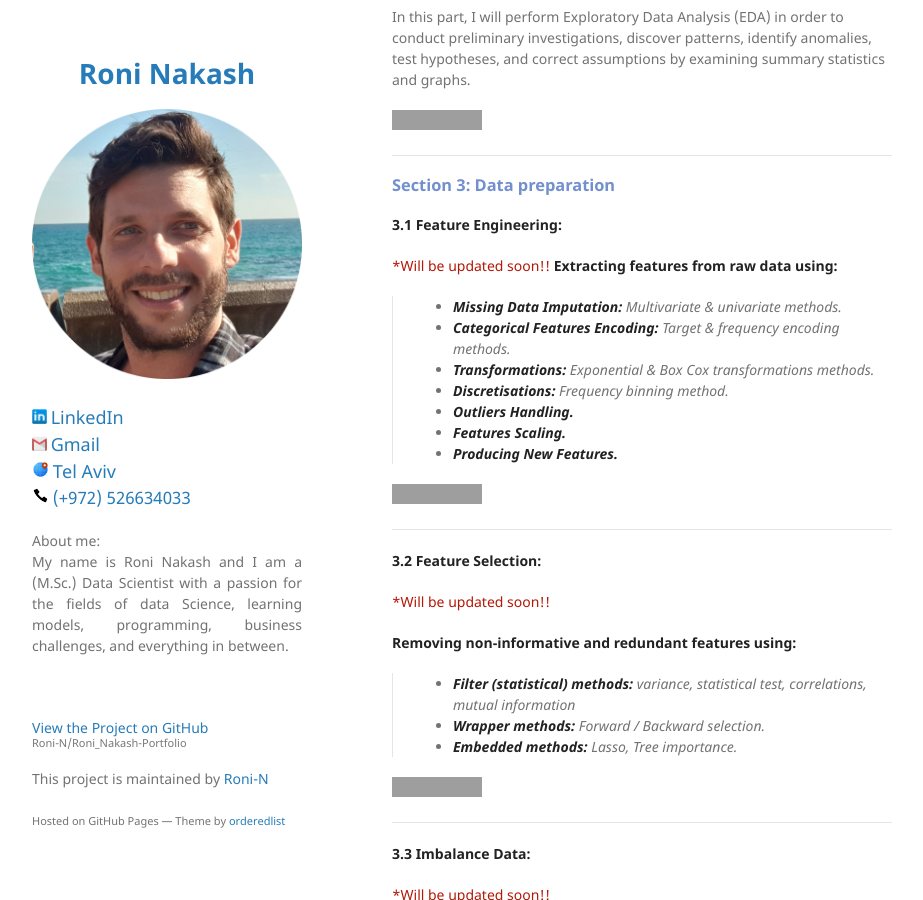
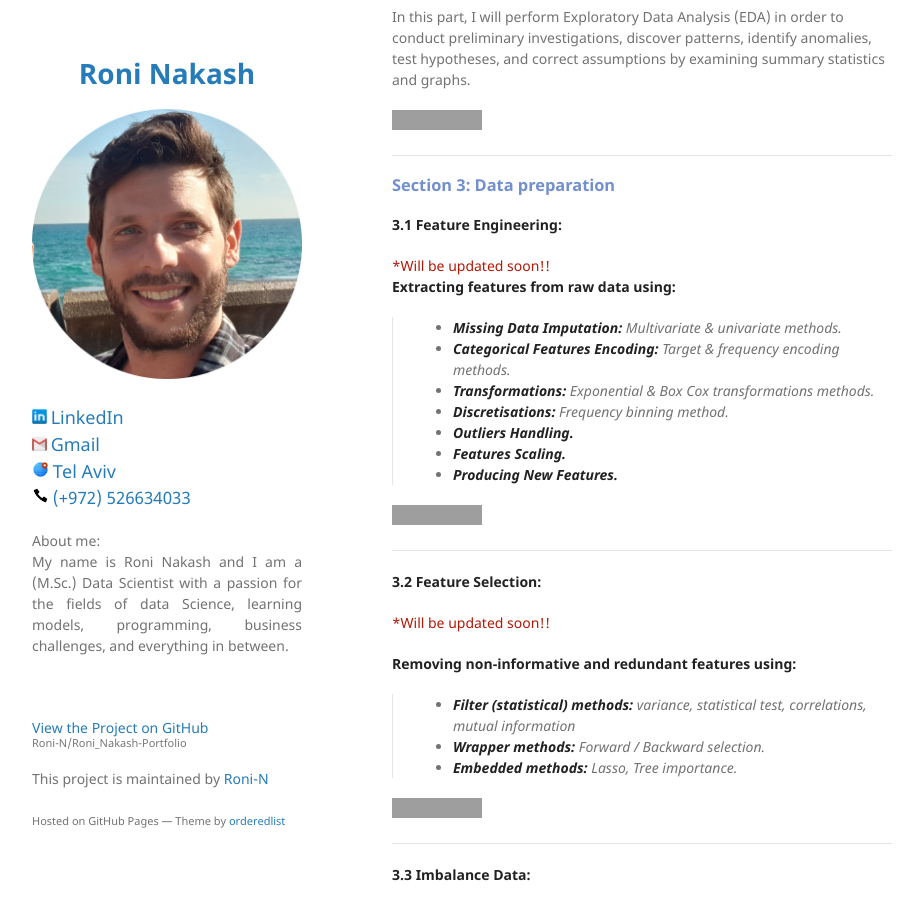
Before and after one commit to Roni-N/Roni_Nakash-Portfolio, a Jekyll site: the page built from index.md, in a window 1280 px wide and 900 px high, scrolled down 1723 px. Shown: the whole window, without its empty margins (178-1101 px from the left). Built offline with Jekyll 4.4.1, drawn with Linux system fonts in a browser that asks for light colours; our own code applies the rules of GitHub Pages for plain Markdown files; grey boxes are pictures that could not be loaded.

Commit message:
Update index.md

```diff
--- a/index.md
+++ b/index.md
@@ -62,7 +62,7 @@ In this part, I will perform Exploratory Data Analysis (EDA) in order to conduct
 ### <span style="color:#728FCE">Section 3: Data preparation </span>
 
 #### **3.1 Feature Engineering:** <br>
-<span style="color:#B21807"> *Will be updated soon!!</span>
+<span style="color:#B21807"> *Will be updated soon!!</span> <br>
 **Extracting features from raw data using:**
 >- **Missing Data Imputation:** Multivariate & univariate methods.
 >- **Categorical Features Encoding:** Target & frequency encoding methods.
@@ -76,7 +76,7 @@ In this part, I will perform Exploratory Data Analysis (EDA) in order to conduct
 
 ************************************************************
 #### **3.2 Feature Selection:** <br>
-<span style="color:#B21807"> *Will be updated soon!!</span>
+<span style="color:#B21807"> *Will be updated soon!!</span> <br>
 
 **Removing non-informative and redundant features using:**
 >- **Filter (statistical) methods:** variance, statistical test, correlations, mutual information
@@ -87,7 +87,7 @@ In this part, I will perform Exploratory Data Analysis (EDA) in order to conduct
 
 ************************************************************
 #### **3.3 Imbalance Data:** <br>
-<span style="color:#B21807"> *Will be updated soon!!</span>
+<span style="color:#B21807"> *Will be updated soon!!</span> <br>
 
 **Balancing the target variable distribution using:**
 >- **Undersampling:** Fixed and Cleaning methods.
@@ -100,7 +100,7 @@ In this part, I will perform Exploratory Data Analysis (EDA) in order to conduct
 
 ------------------------------------------------------------
 ### <span style="color:#728FCE">Section 4: Machine Learning Algorithms </span> <br>
-<span style="color:#B21807"> *Will be updated soon!!</span>
+<span style="color:#B21807"> *Will be updated soon!!</span> <br>
 **Training of classification models such as:**
 >- Logistic regression.
 >- SVM.
@@ -112,7 +112,7 @@ In this part, I will perform Exploratory Data Analysis (EDA) in order to conduct
 
 ------------------------------------------------------------
 ### <span style="color:#728FCE">Section 5: Evaluation and Hyperparameters Tuning  </span><br>
-<span style="color:#B21807"> *Will be updated soon!!</span>
+<span style="color:#B21807"> *Will be updated soon!!</span> <br>
 **Performance Evaluation & Metrics, Hyperparameter Tuning methods:**
 >- **Evaluation metrics:** Accuracy, Precision-Recall, F1 score, Roc-AUC curve and more.
 >- **Optimization by Search Algorithms:** Manual, Grid and Random search.
```
